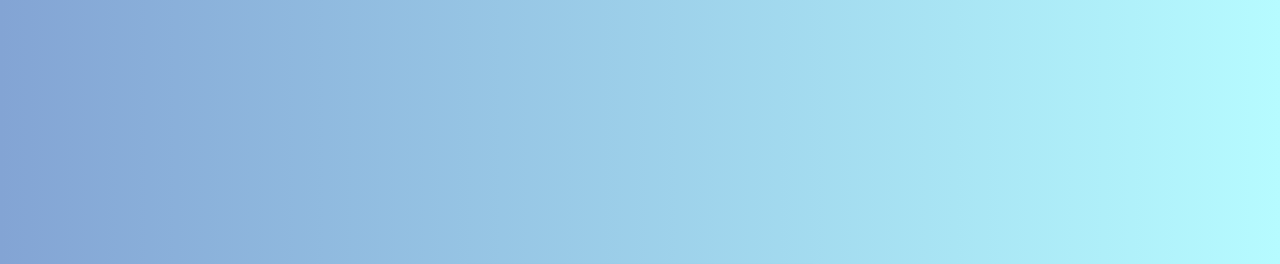
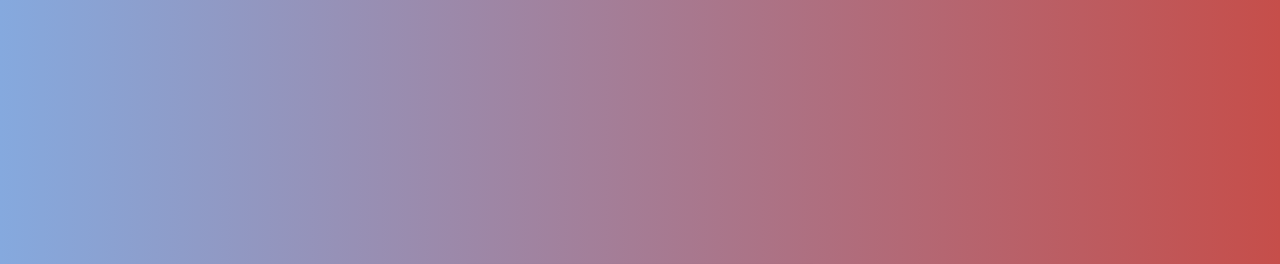
Before and after one commit to Abhayab24/weather-app, a plain HTML site: page index.html in a window 1280 px wide. Shown: the top 264 px of the page. Drawn offline with Linux system fonts and the light colour scheme.

Commit message:
changed colour of background

```diff
--- a/style.css
+++ b/style.css
@@ -1,6 +1,6 @@
 body {
   font-family: Arial, sans-serif;
-  background: linear-gradient(to right, #83a4d4, #b6fbff);
+  background: linear-gradient(to right, #85a9de, #c64e4a);
   display: flex;
   justify-content: center;
   align-items: center;
```
